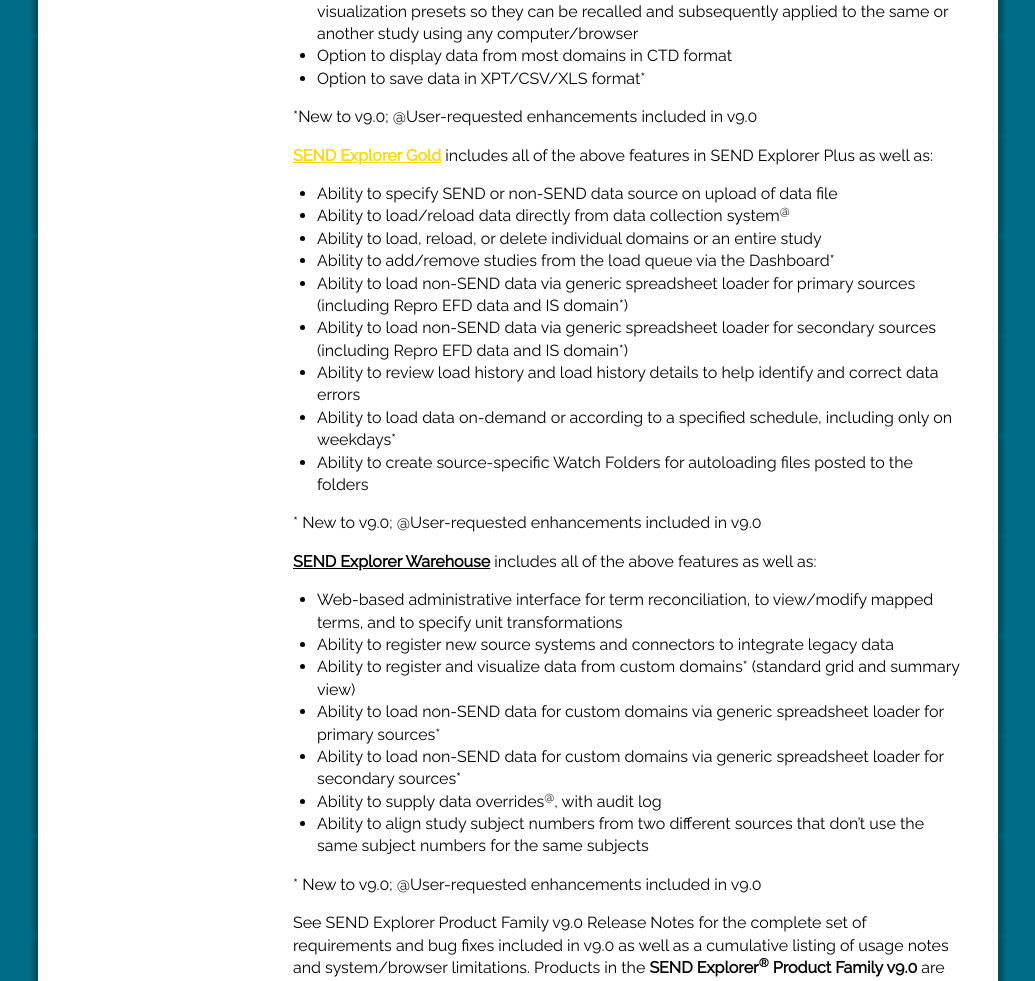
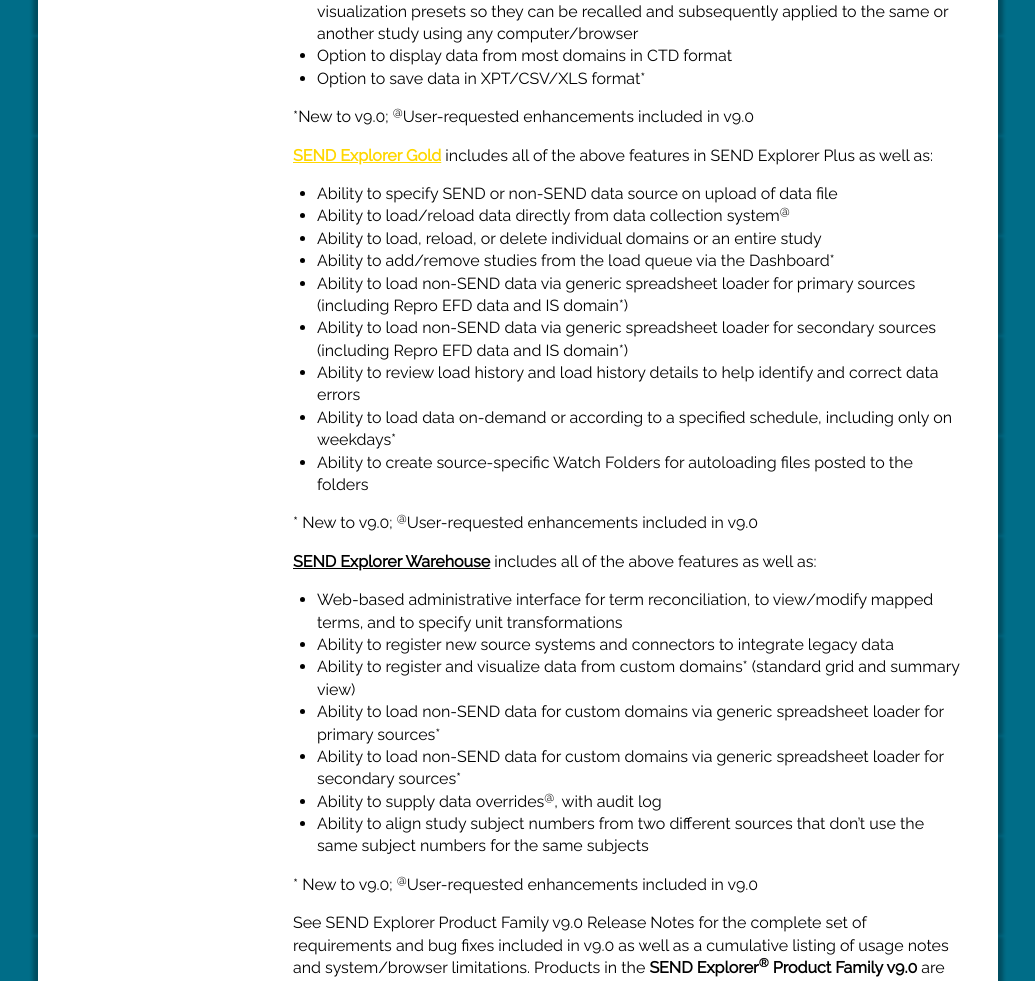
Before and after one commit to inds-inc/inds-inc.github.io, a Jekyll site: the page built from sendexplorer.md, in a window 1280 px wide and 1400 px high, scrolled down 5703 px. Shown: the part 269-1250 px from the top of the window, without its empty margins (122-1157 px from the left). Built offline with Jekyll 4.4.1, drawn with Linux system fonts in a browser that asks for light colours; comment, search, counter and statistics services are not loaded; some of the changed text lies outside the part shown.

Commit message:
update product discription

```diff
--- a/sendexplorer.md
+++ b/sendexplorer.md
@@ -236,7 +236,7 @@
 -   Ability to customize Toxicity Profiles, update system options, add
     organizational branding
 
-\*New to v9.0; @User-requested enhancements included in v9.0
+\*New to v9.0; <sup>@</sup>User-requested enhancements included in v9.0
 
 <span style="color:blue;font-weight:bold;text-decoration:underline">SEND Explorer Plus</span> includes all of the single-study features above as well as:
 
@@ -299,7 +299,7 @@
 -   Option to display data from most domains in CTD format
 -   Option to save data in XPT/CSV/XLS format\*
 
-\*New to v9.0; @User-requested enhancements included in v9.0
+\*New to v9.0; <sup>@</sup>User-requested enhancements included in v9.0
 
 <span style="color:gold;font-weight:bold;text-decoration:underline">SEND Explorer Gold</span> includes all of the above features in SEND Explorer Plus as well as:
 
@@ -322,7 +322,7 @@
 -   Ability to create source-specific Watch Folders for autoloading
     files posted to the folders
 
-\* New to v9.0; @User-requested enhancements included in v9.0
+\* New to v9.0; <sup>@</sup>User-requested enhancements included in v9.0
 
 <span style="font-weight:bold;text-decoration:underline">SEND Explorer Warehouse</span> includes all of the above features as well as:
 
@@ -340,7 +340,7 @@
 -   Ability to align study subject numbers from two different sources
     that don’t use the same subject numbers for the same subjects
 
-\* New to v9.0; @User-requested enhancements included in v9.0
+\* New to v9.0; <sup>@</sup>User-requested enhancements included in v9.0
 
 See SEND Explorer Product Family v9.0 Release Notes for the complete set
 of requirements and bug fixes included in v9.0 as well as a cumulative
```
